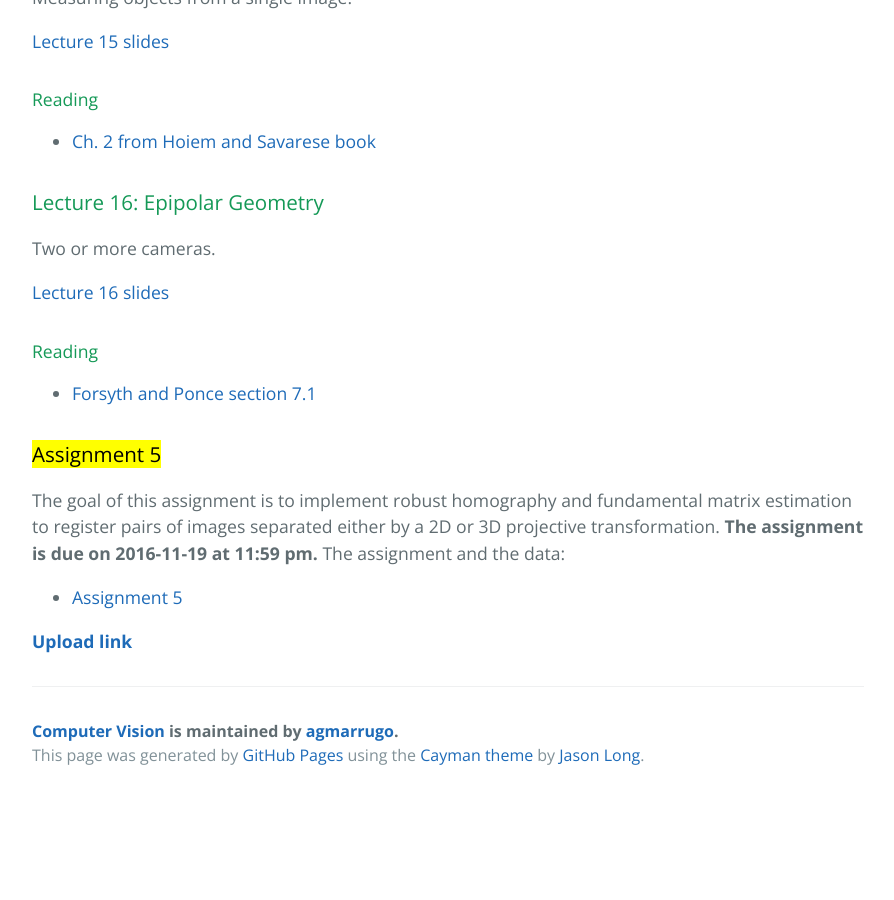
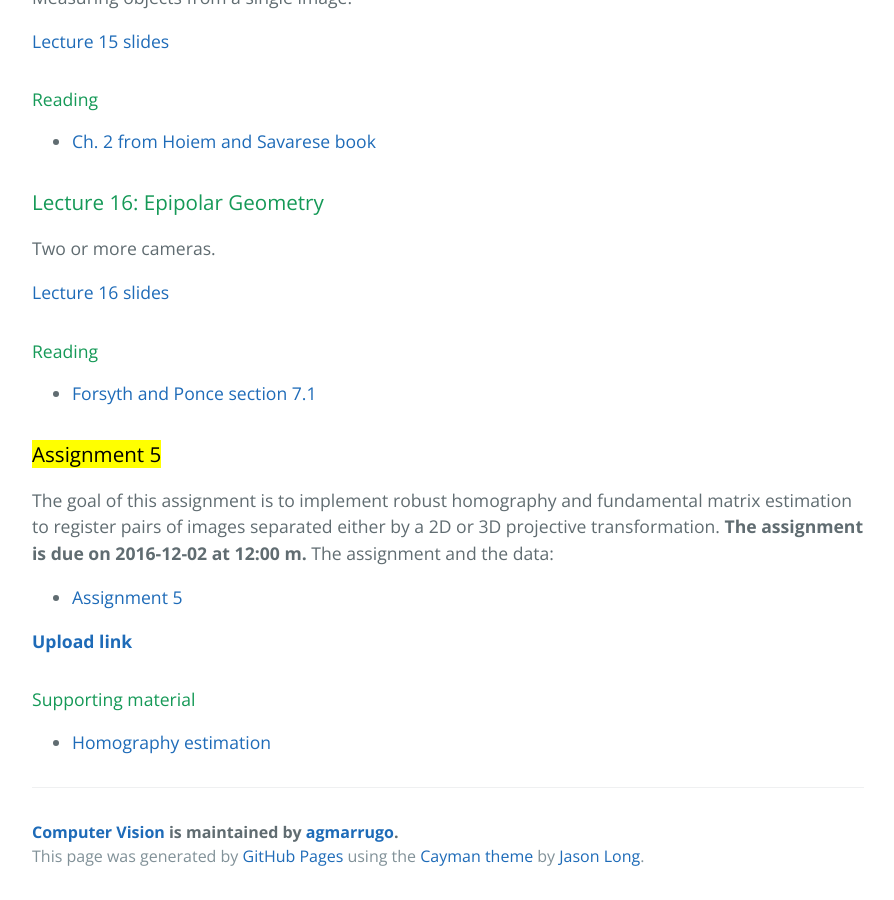
Before and after one commit to opi-lab/optical-metrology-2021, a Jekyll site: the page built from index.md, in a window 1280 px wide and 900 px high, scrolled down 6087 px. Shown: the whole window, without its empty margins (192-1086 px from the left). Built offline with Jekyll 4.4.1, drawn with Linux system fonts in a browser that asks for light colours; before the commit the page ends 6886 px from its top, so only the background shows below that.

Commit message:
Update index.md

```diff
--- a/index.md
+++ b/index.md
@@ -249,8 +249,12 @@ Two or more cameras.
 
 ### <mark>Assignment 5</mark>
 
-The goal of this assignment is to implement robust homography and fundamental matrix estimation to register pairs of images separated either by a 2D or 3D projective transformation. **The assignment is due on 2016-11-19 at 11:59 pm.** The assignment and the data:
+The goal of this assignment is to implement robust homography and fundamental matrix estimation to register pairs of images separated either by a 2D or 3D projective transformation. **The assignment is due on 2016-12-02 at 12:00 m.** The assignment and the data:
 
 - [Assignment 5](assignment5)
 
-[**Upload link**]()
+[**Upload link**](https://www.dropbox.com/request/xC2aLa2w7hCGML1wKSqm)
+
+#### Supporting material
+
+- [Homography estimation](https://www.dropbox.com/s/eqdbgotv1n82yz1/ex1.pdf?dl=0)
```
